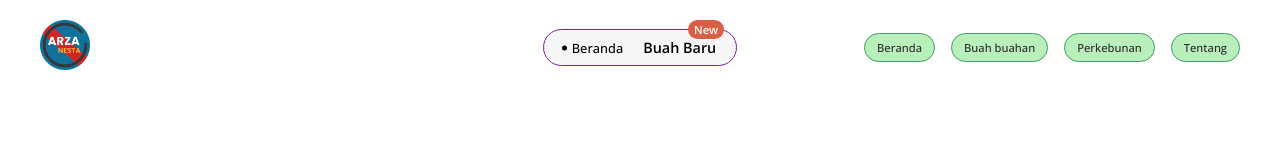
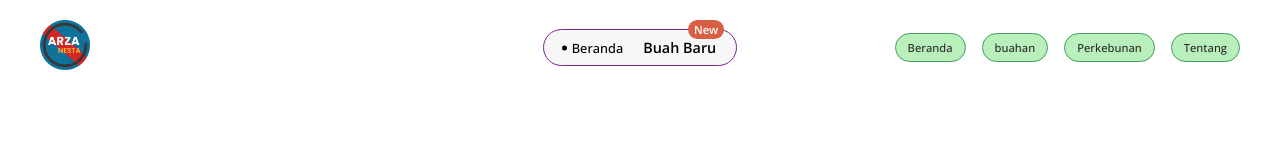
Before and after one commit to ArzaNesta/naga-arza, a plain HTML site: page index.html in a window 1280 px wide. Shown: the top 150 px of the page. Drawn offline with nearby package versions, Linux system fonts and the light colour scheme.

Commit message:
Update index.html

```diff
--- a/index.html
+++ b/index.html
@@ -20,7 +20,7 @@
         </div>
         <div class="navbar__menu">
             <a href="#" class="navbar__menu-link">Beranda</a>
-            <a href="#" class="navbar__menu-link">Buah buahan</a>
+            <a href="#" class="navbar__menu-link">buahan</a>
             <a href="#" class="navbar__menu-link">Perkebunan</a>
             <a href="#" class="navbar__menu-link">Tentang</a>
         </div>
```
